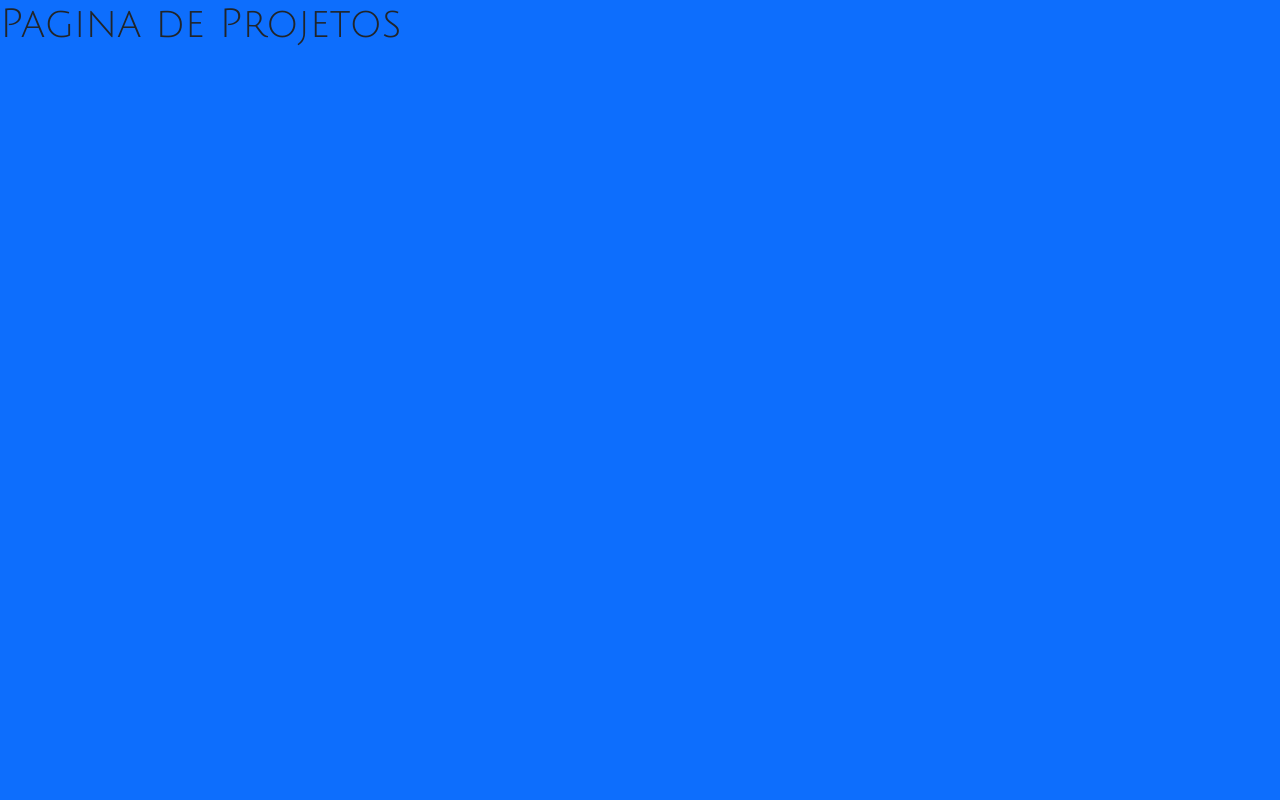
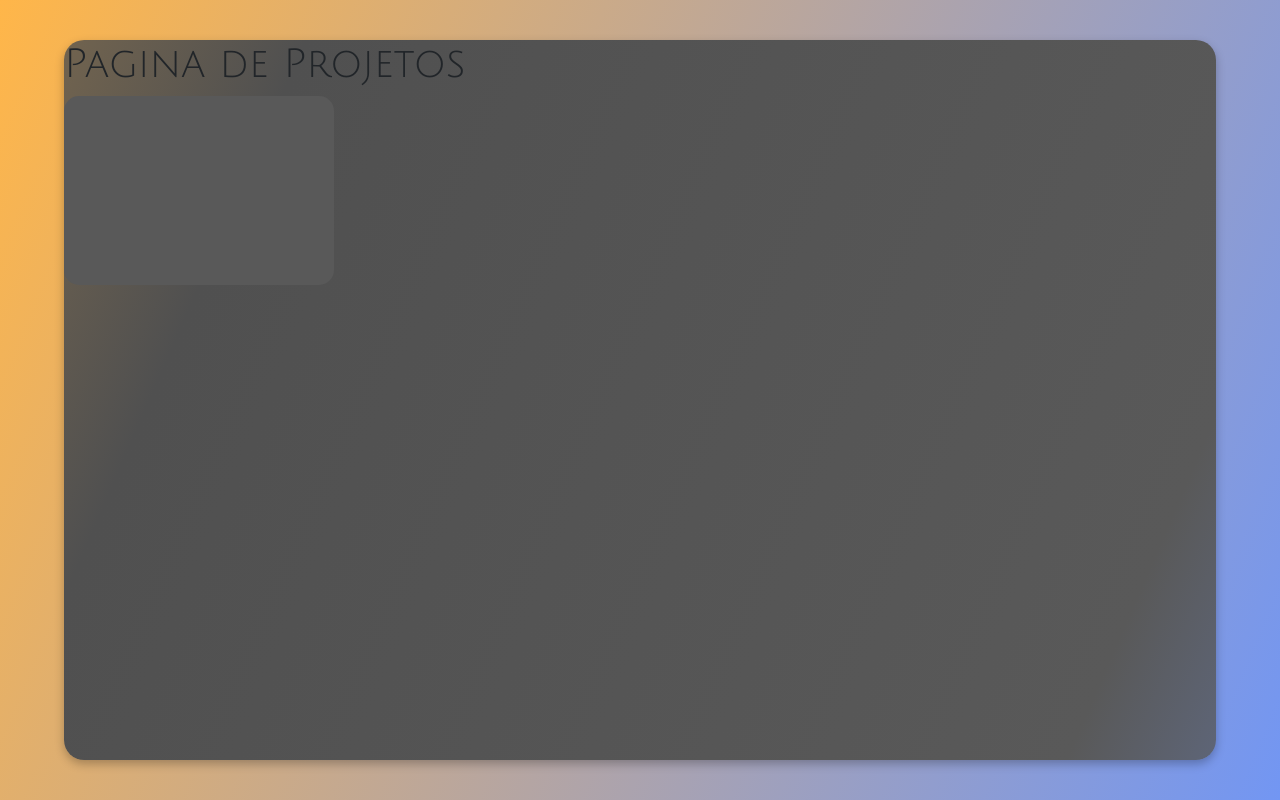
Before and after one commit to VinicciusSantos/frontend-react-api, a React (Create React App) app: page /projetos in a window 1280 px wide. Built offline with nearby package versions, Linux system fonts and the light colour scheme; the HTML template or start-up script is replaced by a standard one.

Commit message:
Background-Header

```diff
--- /dev/null
+++ b/src/pages/Projetos/Header.js
@@ -0,0 +1,12 @@
+import React from "react";
+
+function Header () {
+    return (
+        <div className="">
+            <div style={{backgroundColor: "#595959", width: "270px", height: "189px", borderRadius: "15px"}}></div>
+            <div></div>
+        </div>
+    )
+}
+
+export default Header;
--- a/src/pages/Projetos/index.js
+++ b/src/pages/Projetos/index.js
@@ -1,14 +1,15 @@
 import React from "react";
 import Data from "./data"
 import Background from "../background";
+import Header from "./Header"
 
 function Projetos(){
     return (
-        <div className="d-flex">
+        <div className="d-flex justify-content-center align-items-center" style={{width: "100vw", height: "100vh"}}>
 
-            <div className="flex-columun">
+            <div className="" style={{width: "90vw", height: "90vh", backgroundImage: "linear-gradient(113.43deg, #FFB74A -71.14%, #505050 16.53%, #595959 89.77%, #7196F3 141.93%)", boxShadow: "0px 4px 10px rgba(0, 0, 0, 0.25)", borderRadius: "20px"}}>
                 <h1>Pagina de Projetos</h1>
-
+                <Header />
             </div>
             <Background />
         </div>
--- a/src/pages/background/index.js
+++ b/src/pages/background/index.js
@@ -2,7 +2,7 @@ import React from "react";
 
 function Background(){
     return (
-        <div className="bg-primary" style={{width:"100vw", height:"100vh", position:"absolute", zIndex:"-1"}}>
+        <div className="bg-primary" style={{width:"100vw", height:"100vh", position:"absolute", zIndex:"-1", background: "linear-gradient(112.68deg, #E0B64B 0%, #FFB649 0.01%, #7296F3 100%)"}}>
 
         </div>
     );
```
